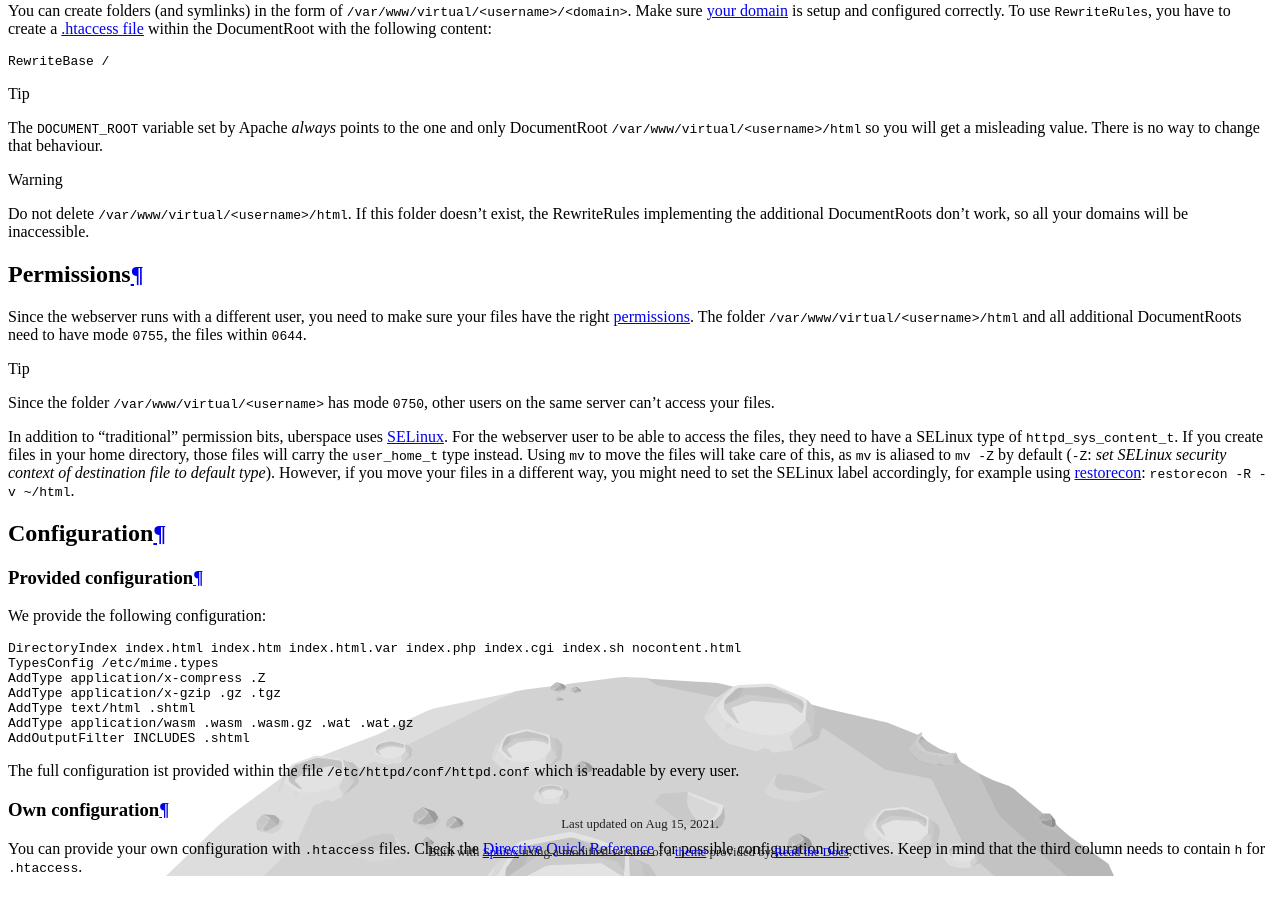
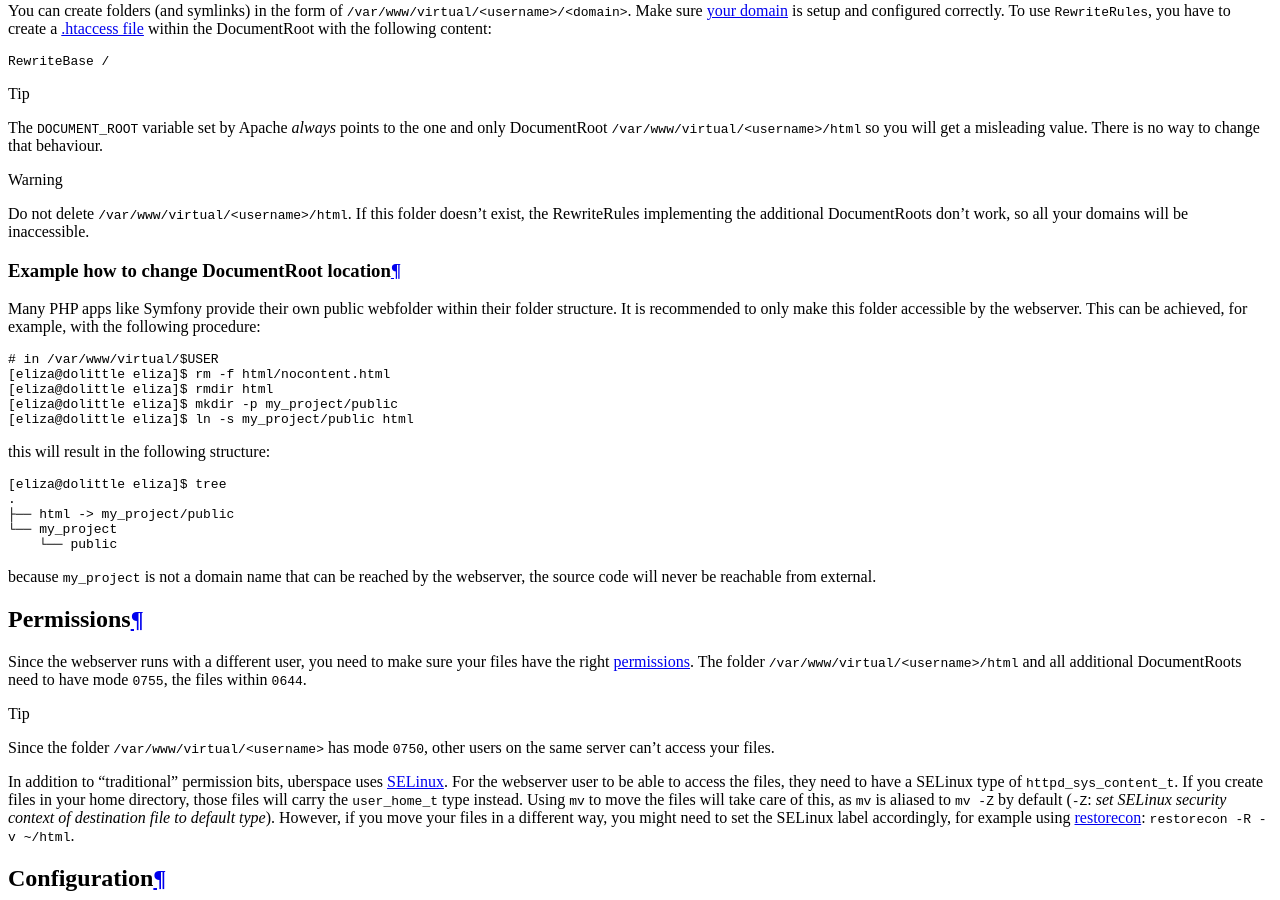
Before and after one commit to Uberspace/manual, a Sphinx documentation site: the page built from source/web-documentroot.rst, in a window 1280 px wide and 900 px high, scrolled down 2186 px. Built offline with Sphinx 7.4.7 and the Read the Docs theme 2.0.0, drawn with Linux system fonts in a browser that asks for light colours.

Commit message:
add an example for docroot #269

```diff
--- a/source/web-documentroot.rst
+++ b/source/web-documentroot.rst
@@ -25,6 +25,31 @@
 .. tip:: The ``DOCUMENT_ROOT`` variable set by Apache *always* points to the one and only DocumentRoot ``/var/www/virtual/<username>/html`` so you will get a misleading value. There is no way to change that behaviour.
 
 .. warning:: Do not delete ``/var/www/virtual/<username>/html``. If this folder doesn't exist, the RewriteRules implementing the additional DocumentRoots don't work, so all your domains will be inaccessible.
+
+Example how to change DocumentRoot location
+-------------------------------------------
+
+Many PHP apps like Symfony provide their own public webfolder within their folder structure. It is recommended to only make this folder accessible by the webserver. This can be achieved, for example, with the following procedure:
+
+.. code-block:: console
+
+  # in /var/www/virtual/$USER
+  [eliza@dolittle eliza]$ rm -f html/nocontent.html
+  [eliza@dolittle eliza]$ rmdir html
+  [eliza@dolittle eliza]$ mkdir -p my_project/public
+  [eliza@dolittle eliza]$ ln -s my_project/public html
+
+this will result in the following structure:
+
+.. code-block:: console
+
+  [eliza@dolittle eliza]$ tree
+  .
+  ├── html -> my_project/public
+  └── my_project
+      └── public
+
+because ``my_project`` is not a domain name that can be reached by the webserver, the source code will never be reachable from external.
 
 Permissions
 ===========
```
